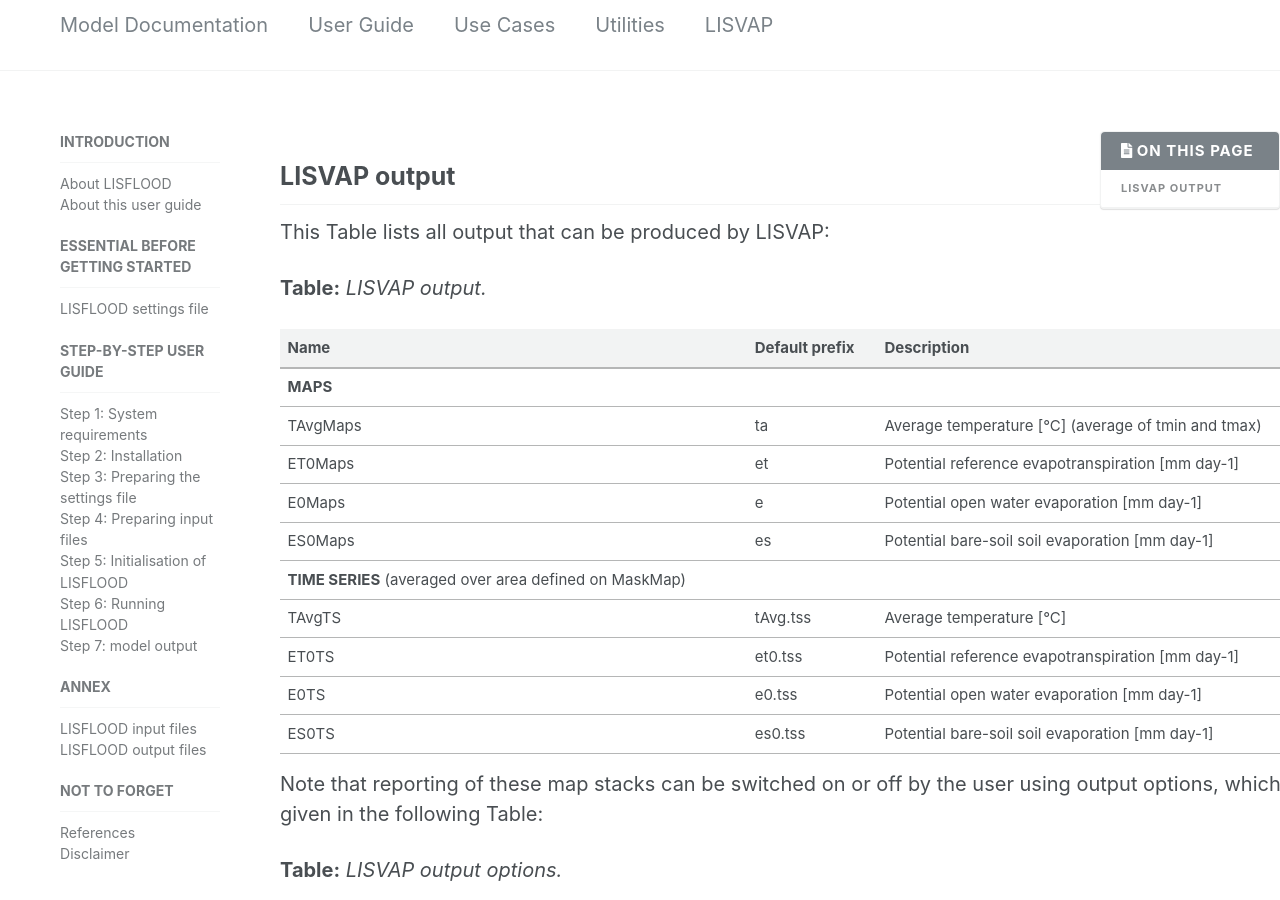
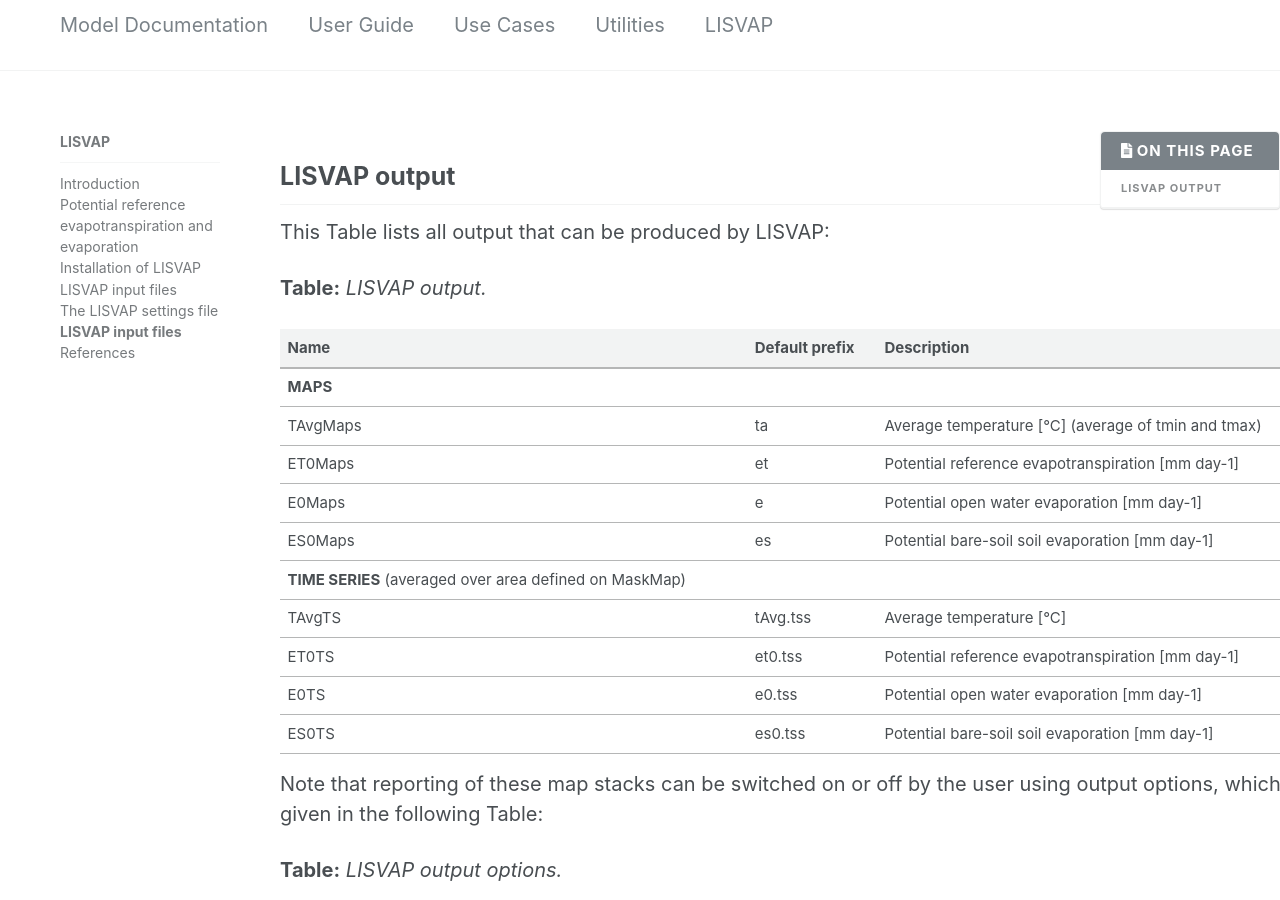
Before and after one commit to ec-jrc/lisflood-lisvap, a Jekyll site: the page built from 6_LISVAP_output/index.md, in a window 1280 px wide and 900 px high. Built offline with Jekyll 4.4.1, drawn with Linux system fonts in a browser that asks for light colours; nearby versions of some CDN libraries; our own code applies the rules of GitHub Pages for plain Markdown files.

Commit message:
Update _config.yml

```diff
--- a/_config.yml
+++ b/_config.yml
@@ -272,48 +272,21 @@
       related: false
       sidebar:
 
-      - section_title: "Introduction"
+      - section_title: "LISVAP"
         items:
-        - title: "About LISFLOOD"
-          url: 1_introduction_LISFLOOD
-        - title: "About this user guide"
-          url: 1_introduction_usermanual
-
-      - section_title: "Essential before getting started"
-        items:
-        - title: "LISFLOOD settings file"
-          url: 2_ESSENTIAL_setting-file
-
-      - section_title: "Step-by-step user guide"
-        items:
-        - title: "Step 1: System requirements"
-          url: 3_Step1_system-requirements
-        - title: "Step 2: Installation"
-          url: 3_step2_installation
-        - title: "Step 3: Preparing the settings file"
-          url: 3_step3_preparing-setting-file
-        - title: "Step 4: Preparing input files"
-          url: 3_step4_preparing-input-files
-        - title: "Step 5: Initialisation of LISFLOOD"
-          url: 3_step5_model-initialisation
-        - title: "Step 6: Running LISFLOOD"
-          url: 3_step6_running-LISFLOOD
-        - title: "Step 7: model output"
-          url:  	3_step6_model-output
-
-      - section_title: "Annex"
-        items:
-        - title: "LISFLOOD input files"
-          url: 4_annex_input-files
-        - title: "LISFLOOD output files"
-          url: 4_annex_output-files
-
-      - section_title: "Not to forget"
-        items:
+        - title: "Introduction"
+          url: 1_LISVAP_introduction
+        - title: "Potential reference evapotranspiration and evaporation"
+          url: 2_LISVAP_evaporation
+        - title: "Installation of LISVAP"
+          url: 3_LISVAP_installation
+        - title: "LISVAP input files"
+          url: 4_LISVAP_input
+        - title: "The LISVAP settings file"
+          url: 5_LISVAP_settingsfile
+        - title: "LISVAP input files"
+          url: 6_LISVAP_output
         - title: "References"
-          url: 0_references
-        - title: "Disclaimer"
-          url: 0_disclaimer
-
+          url: 0_References
 
 theme: jekyll-theme-minimal
```
